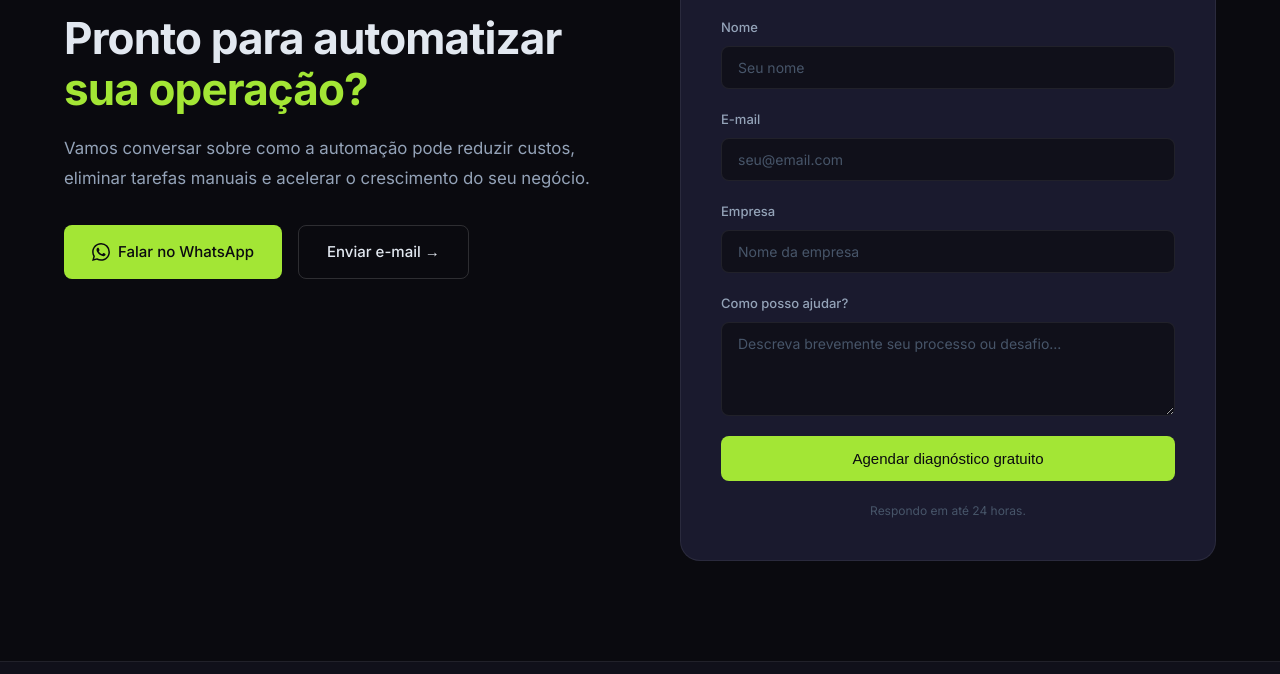
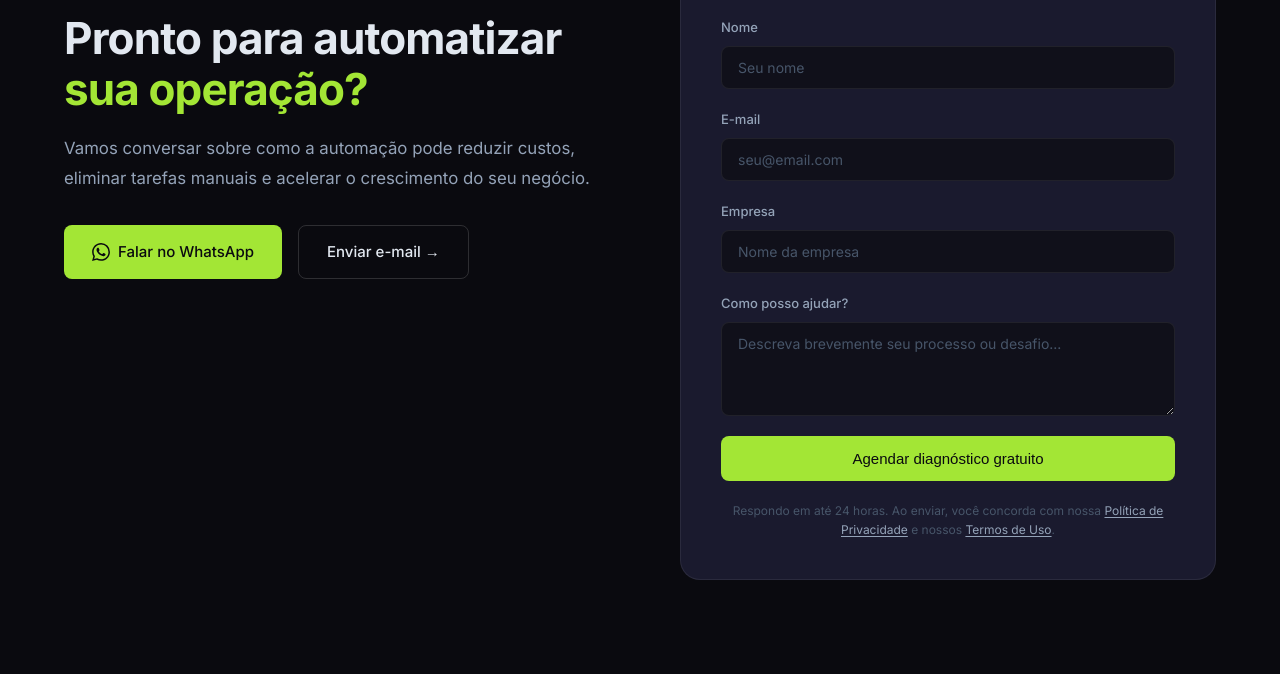
Before and after one commit to carloswerneck/whatchat-site, a plain HTML site: page index.html in a window 1280 px wide. Shown: the part 4798-5472 px from the top of the page. Drawn offline with Linux system fonts and the light colour scheme.

Commit message:
Add privacy/terms links inside contact form note
Co-Authored-By: Claude Sonnet 4.6 <noreply@anthropic.com>

```diff
--- a/index.html
+++ b/index.html
@@ -391,7 +391,7 @@
           <textarea id="message" rows="4" placeholder="Descreva brevemente seu processo ou desafio..."></textarea>
         </div>
         <button type="submit" class="btn btn--primary btn--full">Agendar diagnóstico gratuito</button>
-        <p class="form-note">Respondo em até 24 horas.</p>
+        <p class="form-note">Respondo em até 24 horas. Ao enviar, você concorda com nossa <a href="/privacidade.html">Política de Privacidade</a> e nossos <a href="/termos.html">Termos de Uso</a>.</p>
       </form>
     </div>
   </section>
--- a/style.css
+++ b/style.css
@@ -686,6 +686,12 @@ strong { color: var(--text); font-weight: 600; }
   color: var(--text-dim);
   text-align: center;
 }
+.form-note a {
+  color: var(--text-muted);
+  text-decoration: underline;
+  text-underline-offset: 2px;
+}
+.form-note a:hover { color: var(--accent); }
 
 /* ── Footer ── */
 .footer {
```
